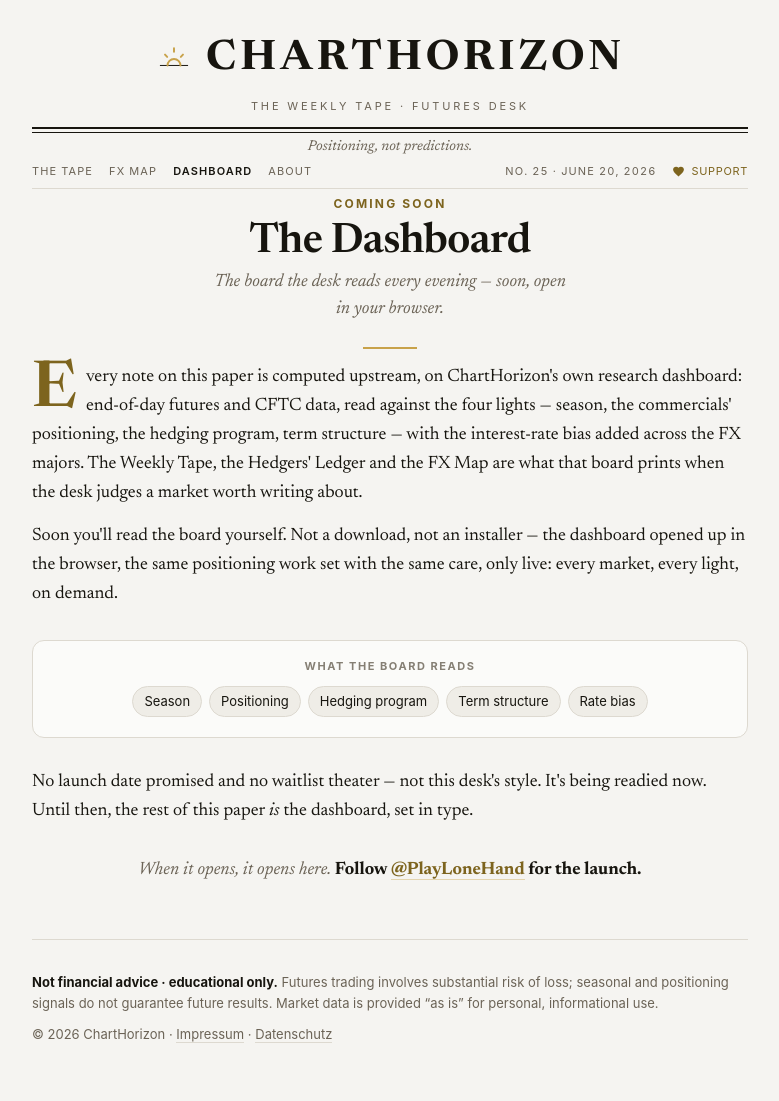
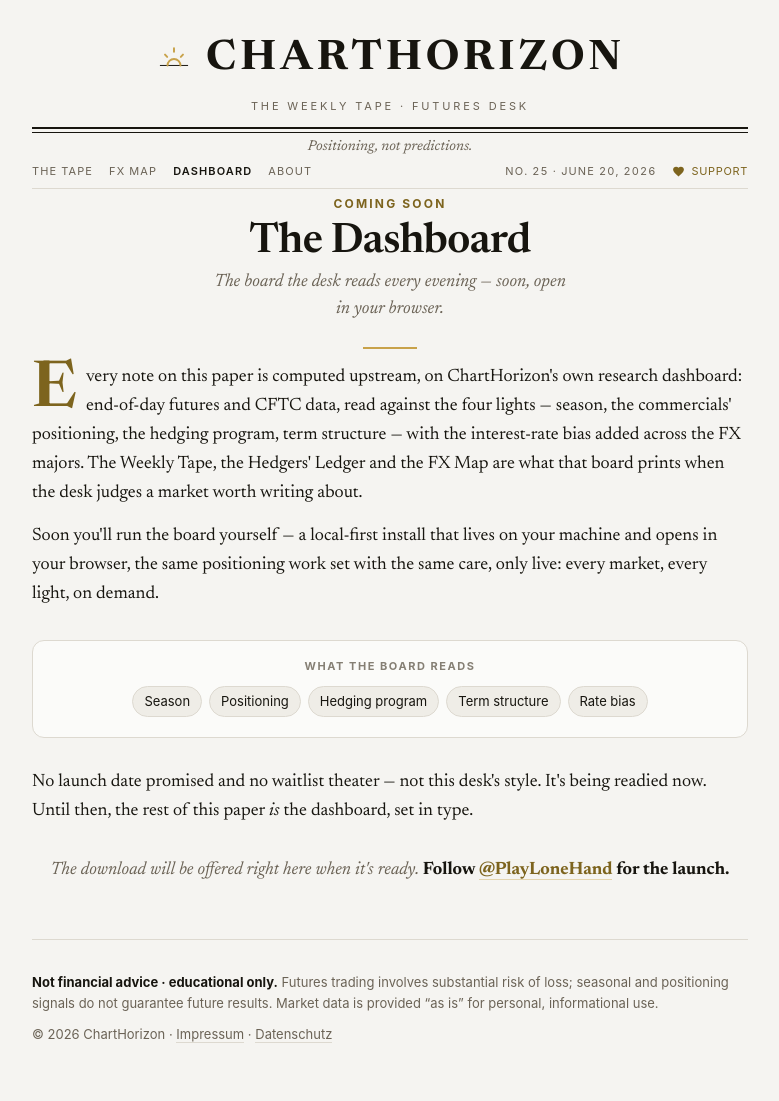
Before and after one commit to ChartHorizon/website, a Jekyll site: the page built from dashboard.html, in a window 1280 px wide. Shown: the whole page, without its empty margins (250-1029 px from the left). Built offline with Jekyll 4.4.1, drawn with Linux system fonts in a browser that asks for light colours.

Commit message:
fix(dashboard): correct product framing — local-first install, runs in browser
The dashboard is a downloadable local-first app: it installs on your machine and
runs in the browser. Drop the wrong "not a download, not an installer" line; the
page now says the download will be offered here when ready. Relaxes the public-repo
"no public download" rule per owner decision (still no link to the dashboard
source/repo); CLAUDE.md updated to match (PRODUCT.md too, locally).

Co-Authored-By: Claude Opus 4.8 <noreply@anthropic.com>

```diff
--- a/dashboard.html
+++ b/dashboard.html
@@ -19,8 +19,8 @@ commercials' positioning, the hedging program, term structure — with the inter
 bias added across the FX majors. The Weekly Tape, the Hedgers' Ledger and the FX Map are
 what that board prints when the desk judges a market worth writing about.</p>
 
-<p>Soon you'll read the board yourself. Not a download, not an installer — the dashboard
-opened up in the browser, the same positioning work set with the same care, only live:
+<p>Soon you'll run the board yourself — a local-first install that lives on your machine
+and opens in your browser, the same positioning work set with the same care, only live:
 every market, every light, on demand.</p>
 
 <div class="dash-reads">
@@ -37,7 +37,7 @@ every market, every light, on demand.</p>
 <p>No launch date promised and no waitlist theater — not this desk's style. It's being
 readied now. Until then, the rest of this paper <em>is</em> the dashboard, set in type.</p>
 
-<p class="dash-close">When it opens, it opens here. <strong>Follow
+<p class="dash-close">The download will be offered right here when it's ready. <strong>Follow
 <a href="https://x.com/PlayLoneHand" rel="me noopener" target="_blank">@PlayLoneHand</a>
 for the launch.</strong></p>
 </div>
```
Also changed, not shown: CLAUDE.md (+12 -10 lines).
